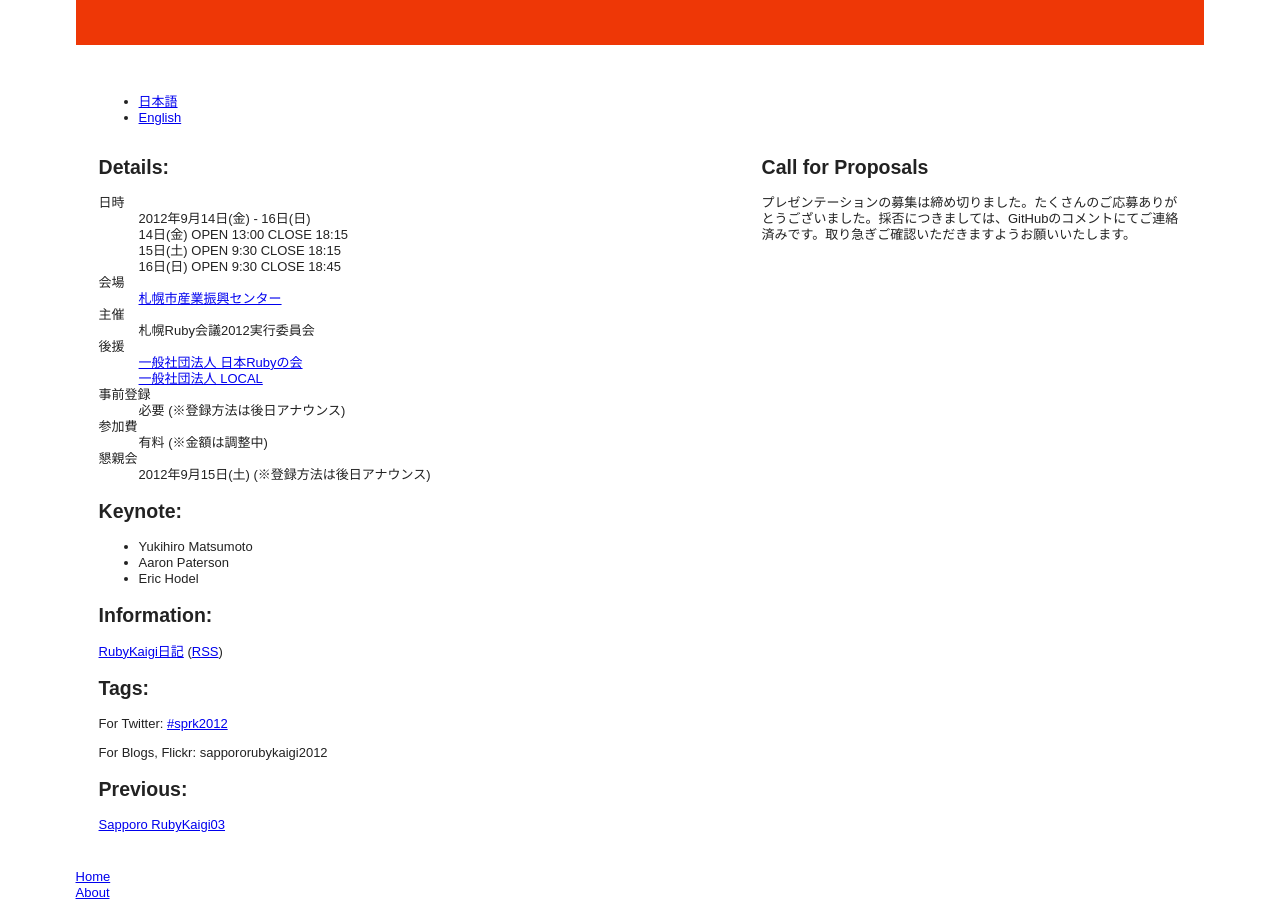
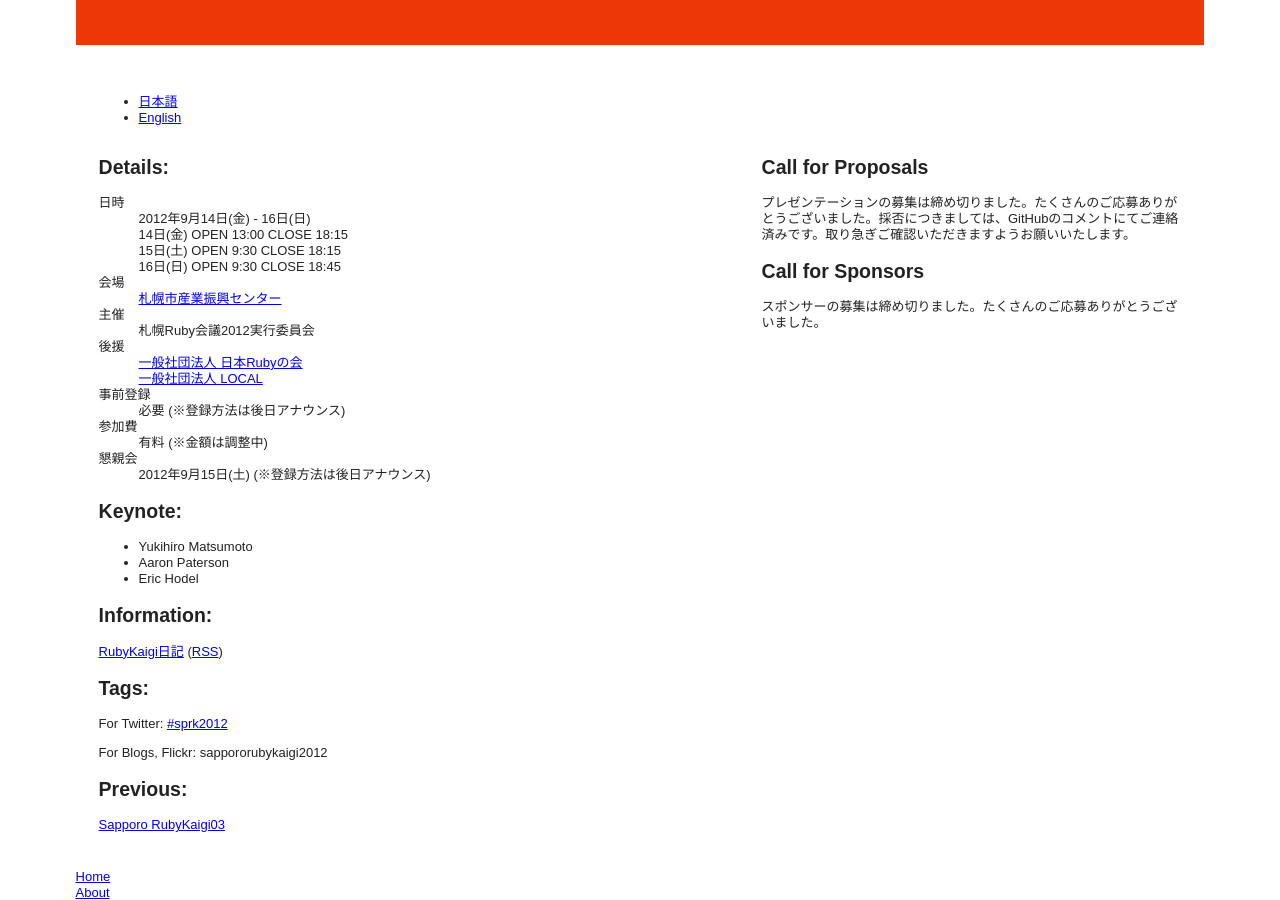
Before and after one commit to ruby-sapporo/sapporo.rubykaigi.org, a Jekyll site: the page built from 2012/ja/index.html, in a window 1280 px wide and 900 px high, scrolled down 646 px. Built offline with Jekyll 4.4.1, drawn with Linux system fonts in a browser that asks for light colours; nearby versions of some CDN libraries; Markdown is read by kramdown in place of the engine named in the settings; comment, search, counter and statistics services are not loaded.

Commit message:
[#28935297] add CFS to the home

```diff
--- a/2012/en/index.html
+++ b/2012/en/index.html
@@ -49,5 +49,9 @@
     <div id="cfp">
       <p>The call for presentations is now closed. We're very happy we received so many applications. We've already sent out notified submitters of the results by GitHub comments, so please check them if you haven't already.</p>
     </div>
+    <h2>Call for Sponsors</h2>
+    <div id="cfs">
+      <p>The call for sponsors is now closed. We're very happy we received so many applications.</p>
+    </div>
   </div>
 </div>
--- a/2012/ja/index.html
+++ b/2012/ja/index.html
@@ -49,5 +49,9 @@
     <div id="cfp">
       <p>プレゼンテーションの募集は締め切りました。たくさんのご応募ありがとうございました。採否につきましては、GitHubのコメントにてご連絡済みです。取り急ぎご確認いただきますようお願いいたします。</p>
     </div>
+    <h2>Call for Sponsors</h2>
+    <div id="cfs">
+      <p>スポンサーの募集は締め切りました。たくさんのご応募ありがとうございました。</p>
+    </div>
   </div>
 </div>
```
